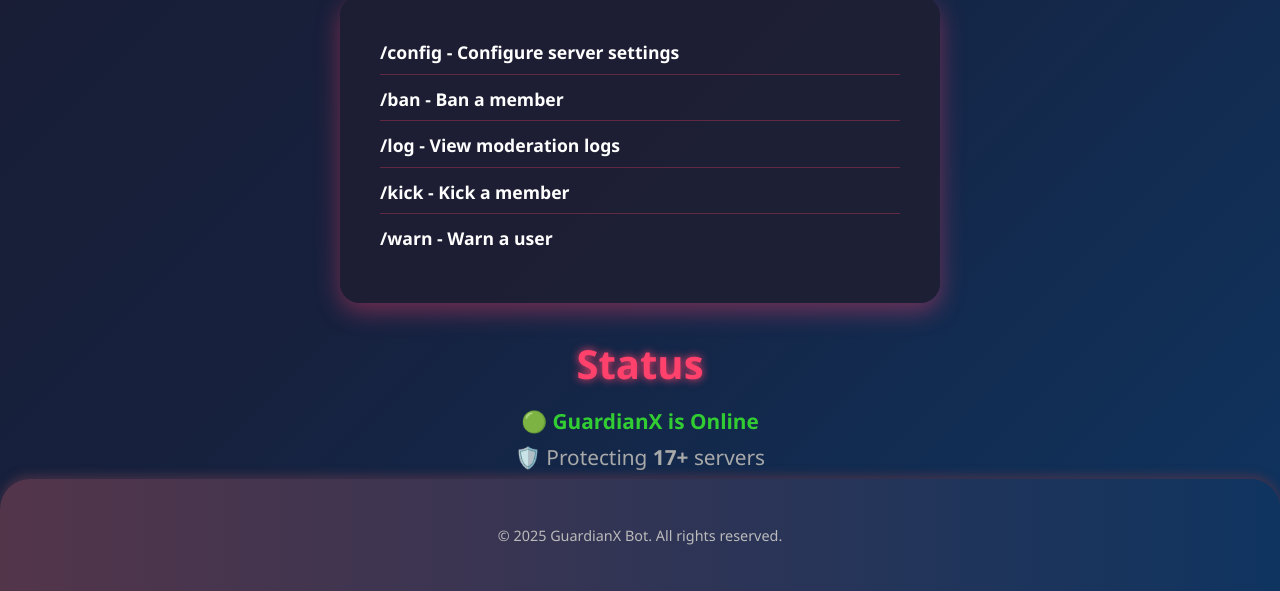
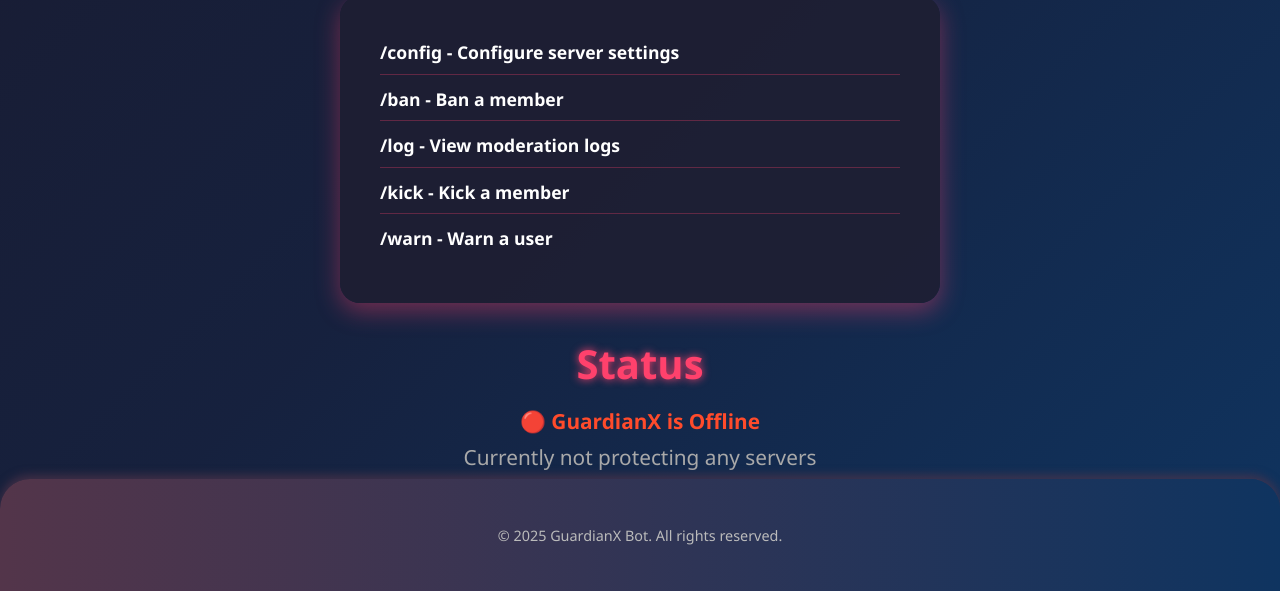
Before and after one commit to Jorrit-Collab/guardianx-site, a plain HTML site: page index.html in a window 1280 px wide. Shown: the part 565-1156 px from the top of the page. Drawn offline with Linux system fonts and the light colour scheme.

Commit message:
Update index.html

```diff
--- a/index.html
+++ b/index.html
@@ -206,7 +206,7 @@
 
   <script>
     // Invite Bot button link (replace with your real invite URL)
-    const inviteUrl = "https://discord.com/oauth2/authorize?client_id=1377012769144045569&scope=bot%20applications.commands&permissions=8";
+    const inviteUrl = "https://discord.com/oauth2/authorize?client_id=1377012769144045569&permissions=8&integration_type=0&scope=bot+applications.commands";
 
     document.getElementById('inviteBtn').addEventListener('click', () => {
       window.open(inviteUrl, '_blank');
@@ -231,7 +231,7 @@
       return new Promise((resolve) => {
         setTimeout(() => {
           // Simulate bot online status and servers count
-          const isOnline = true; // change to false to simulate offline
+          const isOnline = false; // change to false to simulate offline
           const serversCount = 17; // example count
           resolve({ isOnline, serversCount });
         }, 1500);
```
